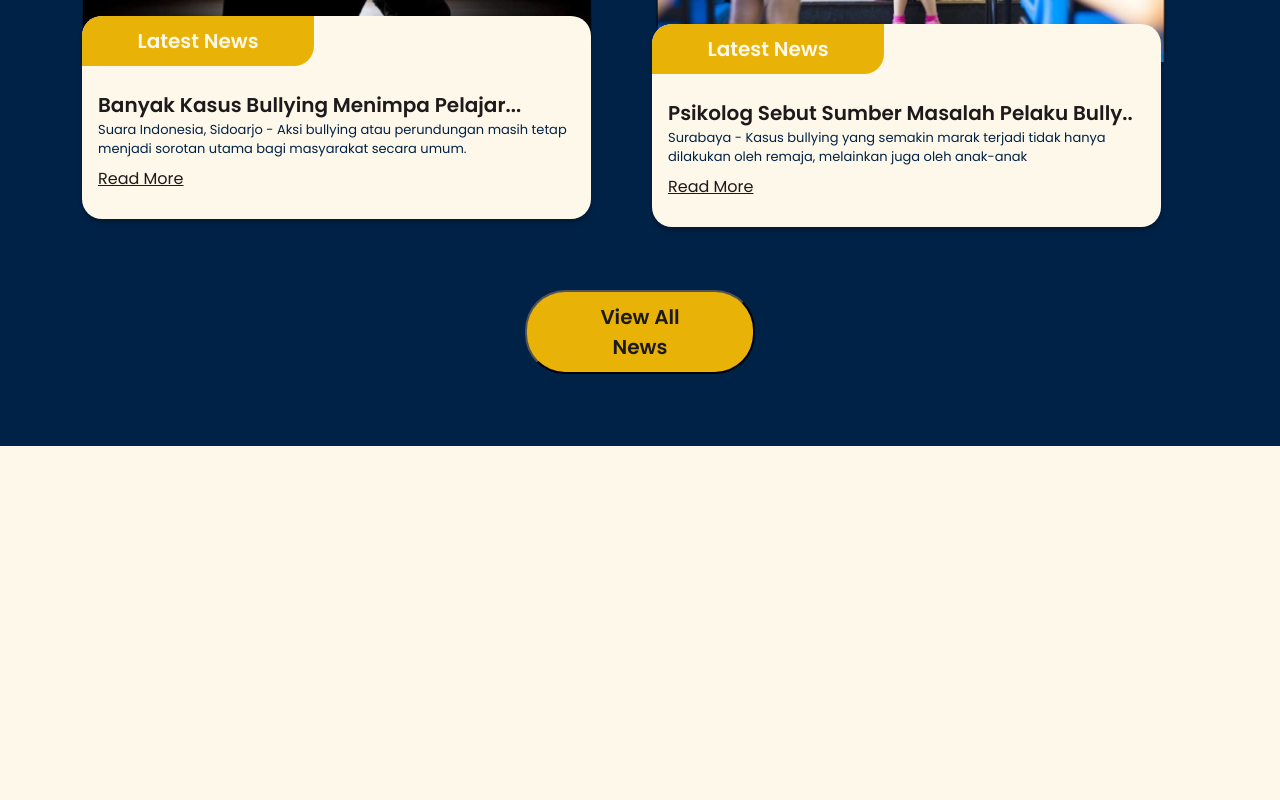
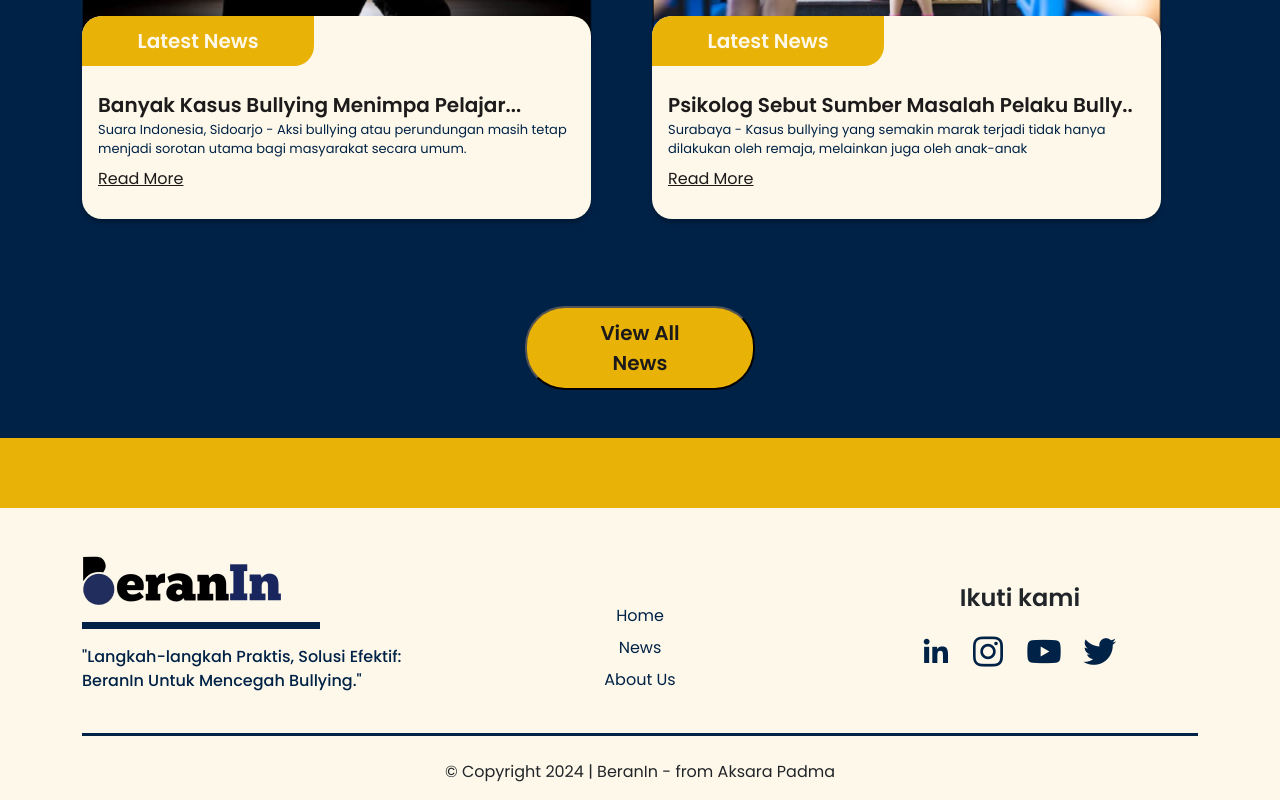
Before and after one commit to ulumfr/beranin, a React (Create React App) app in the folder client/: page / in a window 1280 px wide. Shown: the part 2397-3197 px from the top of the page. Before the commit the page ends 2891 px from the top, so only its background shows below. Built offline with nearby package versions, Linux system fonts and the light colour scheme.

Commit message:
add: footer

```diff
--- a/client/src/App.js
+++ b/client/src/App.js
@@ -1,6 +1,7 @@
 import React from "react";
 import { Route, Routes, Navigate, useLocation } from "react-router-dom";
 import NavBar from "./components/navbar";
+import Footer from "./components/footer";
 import NotFoundPage from "./pages/notfound";
 import HomePage from "./pages/home/home";
 import NewsPage from "./pages/news/news";
@@ -11,6 +12,7 @@ const DefaultLayout = ({ children }) => (
   <div>
     <NavBar />
     {children}
+    <Footer />
   </div>
 );
 
--- a/client/src/assets/css/style.css
+++ b/client/src/assets/css/style.css
@@ -79,6 +79,15 @@ h4 {
 .custom-button-report:hover {
   background-color: var(--tertiary-color);
   color: var(--primary-color);
+}
+
+/*========== Footer ==========*/
+.custom-footer {
+  color: var(--primary-color);
+}
+
+.custom-footer:hover {
+  color: var(--tertiary-color);
 }
 
 /*========== Home ==========*/
--- /dev/null
+++ b/client/src/components/footer.jsx
@@ -0,0 +1,97 @@
+import React from "react";
+import { Container, Row, Col } from "react-bootstrap";
+import { NavLink } from "react-router-dom";
+import logo from "../assets/img/logo.png";
+
+const Footer = () => {
+  let date = new Date();
+  let year = date.getFullYear();
+  return (
+    <footer className="">
+      <Container>
+        <Row>
+          <Col md={4}>
+            <NavLink to="/">
+              <img src={logo} alt="logo-beranin" draggable="false" />
+            </NavLink>
+            <div
+              className="my-3"
+              style={{
+                width: "238px",
+                height: "7px",
+                backgroundColor: "var(--primary-color)",
+              }}
+            />
+            <p
+              className="fw-medium"
+              style={{
+                color: "var(--primary-color)",
+                fontSize: "var(--h5-font-size)",
+              }}
+            >
+              "Langkah-langkah Praktis, Solusi Efektif: BeranIn Untuk Mencegah
+              Bullying."
+            </p>
+          </Col>
+          <Col
+            md={4}
+            className="d-flex flex-column align-items-center gap-2 mt-5"
+          >
+            <NavLink
+              to="/"
+              style={{ color: "var(--primary-color)", textDecoration: "none" }}
+            >
+              <span>Home</span>
+            </NavLink>
+            <NavLink
+              to="/news"
+              style={{ color: "var(--primary-color)", textDecoration: "none" }}
+            >
+              <span>News</span>
+            </NavLink>
+            <NavLink
+              to="/about"
+              style={{ color: "var(--primary-color)", textDecoration: "none" }}
+            >
+              <span>About Us</span>
+            </NavLink>
+          </Col>
+          <Col md={4} className="d-flex flex-column align-items-center">
+            <div className="d-flex flex-column justify-content-center align-items-center">
+              <span className="fs-4 fw-bold my-2 mt-4">Ikuti kami</span>
+              <div className="d-flex justify-content-center align-items-center mt-2 gap-3">
+                <a href="https://www.linkedin.com/in/beranin/">
+                  <i className="bx bxl-linkedin custom-footer fs-2"></i>
+                </a>
+                <a href="https://www.instagram.com/bearnin/">
+                  <i className="bx bxl-instagram custom-footer fs-1"></i>
+                </a>
+                <a href="https://youtube.com/beranin">
+                  <i className="bx bxl-youtube custom-footer fs-1"></i>
+                </a>
+                <a href="https://twitter.com/beranin">
+                  <i class="bx bxl-twitter custom-footer fs-1"></i>
+                </a>
+              </div>
+            </div>
+          </Col>
+        </Row>
+        <div className="d-flex flex-column align-items-center">
+          <div
+            className="my-4"
+            style={{
+              width: "100%",
+              height: "3px",
+              backgroundColor: "var(--primary-color)",
+            }}
+          />
+          <div>
+            <p> &copy; Copyright {year} | BeranIn - from Aksara Padma</p>
+          </div>
+        </div>
+      </Container>
+    </footer>
+  );
+};
+
+export default Footer;
--- a/client/src/pages/home/news.jsx
+++ b/client/src/pages/home/news.jsx
@@ -1,4 +1,5 @@
 import React from "react";
+import { Link } from "react-router-dom";
 import { Container, Row, Col } from "react-bootstrap";
 import CardNews from "./cardNews/card";
 import Bully1 from "../../assets/img/bully1.png";
@@ -11,7 +12,7 @@ const NewsSection = () => {
   return (
     <div>
       <section
-        className="py-5 my-5 custom-section"
+        className="pt-5 mt-5 custom-section"
         style={{ color: "var(--secondary-color)" }}
       >
         <Container>
@@ -70,14 +71,27 @@ const NewsSection = () => {
                 animate={{ y: 0, scale: 1 }}
                 transition={{ duration: 0.8 }}
                 whileHover={{ scale: 1.2 }}
-                className="custom-button-news my-4 fw-bold"
+                className="custom-button-news my-5 fw-bold"
               >
-                View All News
+                <Link
+                  to="/news"
+                  style={{ textDecoration: "none", color: "inherit" }}
+                >
+                  View All News
+                </Link>
               </motion.button>
             </div>
           </div>
         </Container>
       </section>
+      <div
+        className="mb-5"
+        style={{
+          width: "100%",
+          height: "70px",
+          backgroundColor: "var(--tertiary-color)",
+        }}
+      />
     </div>
   );
 };
```
Also changed, not shown: client/src/assets/img/bully4.png.
